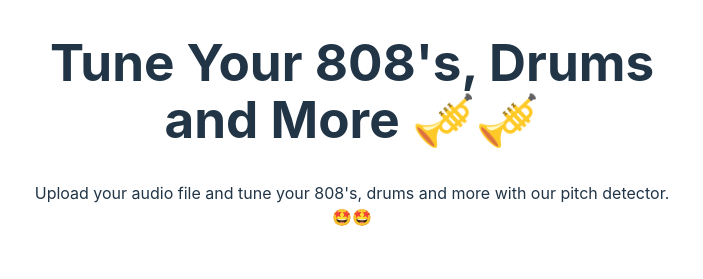
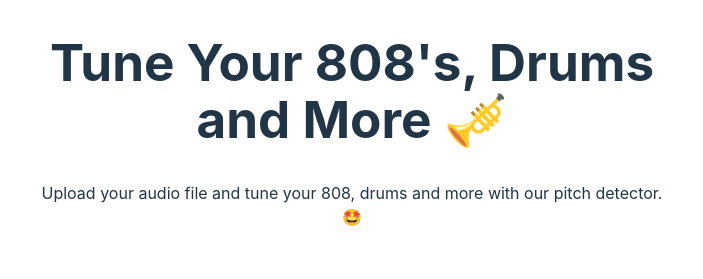
Before and after one commit to syaycili/tune808, a React (Vite) app: page / in a window 1280 px wide. Shown: the top 279 px of the page, without its empty margins (288-991 px from the left). Built offline with nearby package versions, Linux system fonts and the light colour scheme.

Commit message:
Update App.jsx

```diff
--- a/src/App.jsx
+++ b/src/App.jsx
@@ -14,8 +14,8 @@ function App() {
       <meta name="keywords" content="tune 808, how to tune 808, tune 808 online, pitch detector, 808 tuning, drum tuning, music production, beat making, sound engineering" />
     </Helmet>
 
-    <h1>Tune Your 808's, Drums and More 🎺🎺</h1>
-    <p>Upload your audio file and tune your 808's, drums and more with our pitch detector. 🤩🤩</p>
+    <h1>Tune Your 808's, Drums and More 🎺</h1>
+    <p>Upload your audio file and tune your 808, drums and more with our pitch detector. 🤩</p>
 
 
     <PitchDetector/>
```
